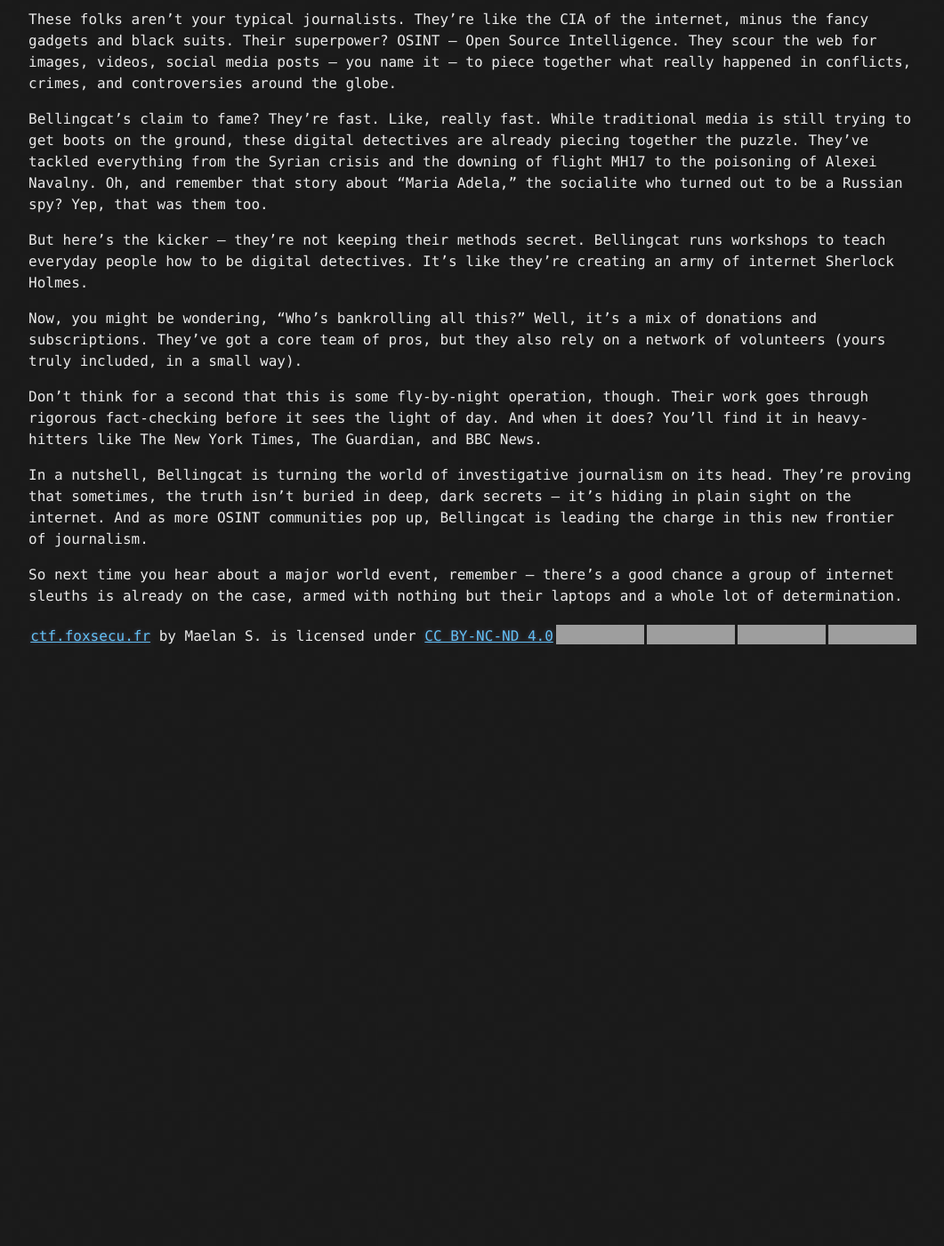
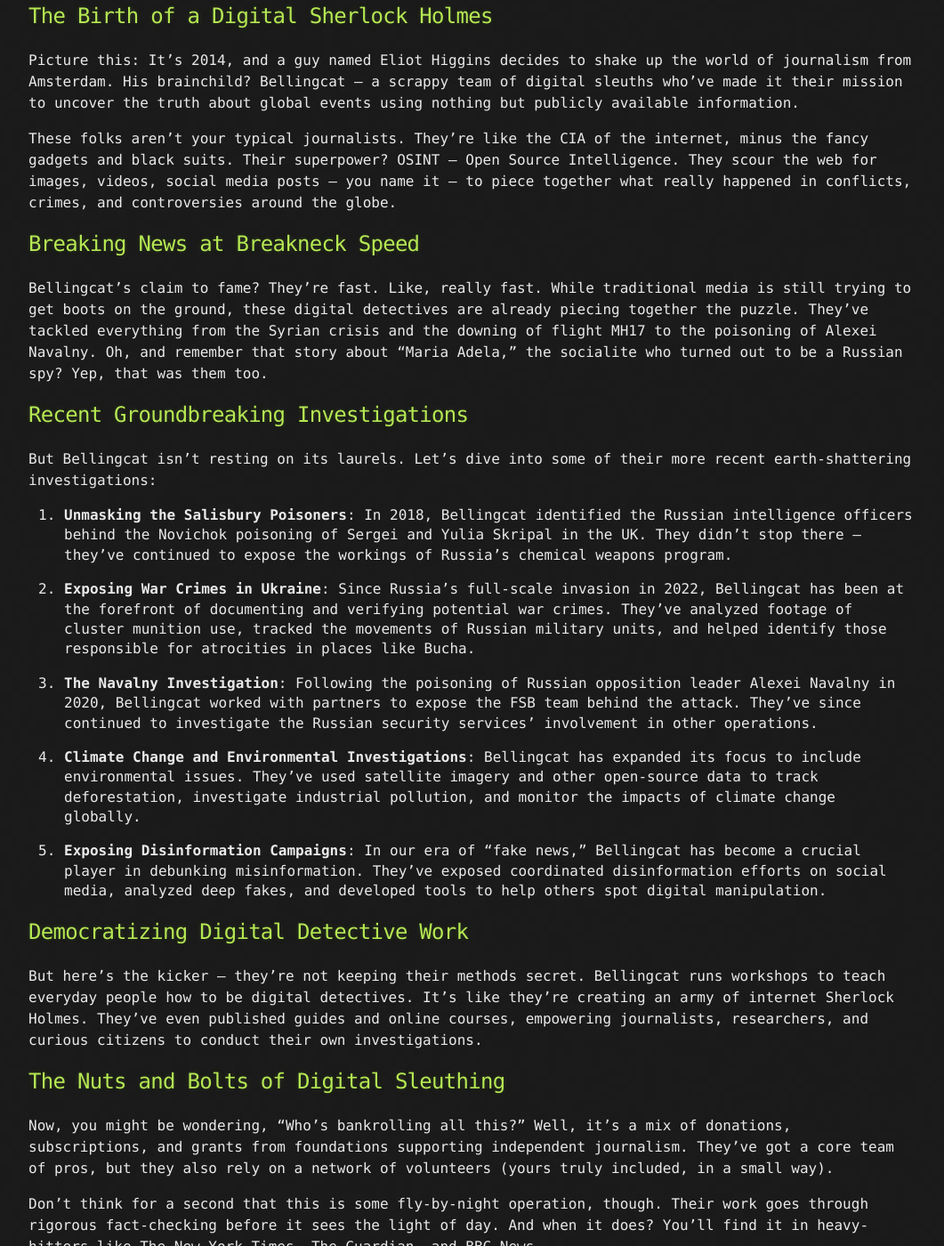
Before and after one commit to maelansecu/maelansecu.github.io, a Jekyll site: the page built from articles/bcat.md, in a window 1280 px wide and 1400 px high, scrolled down 347 px. Shown: the whole window at 89% size, without its empty margins (108-1169 px from the left). Built offline with Jekyll 4.4.1, drawn with Linux system fonts in a browser that asks for light colours; our own code applies the rules of GitHub Pages for plain Markdown files; before the commit the page ends 1090 px from its top, so only the background shows below that; some of the changed text lies outside the part shown; grey boxes are pictures that could not be loaded.

Commit message:
Update bcat.md

```diff
--- a/articles/bcat.md
+++ b/articles/bcat.md
@@ -2,22 +2,54 @@
 layout: default
 ---
 
-## Bellingcat: The Digital Detectives Changing Journalism
+# Bellingcat: The Digital Detectives Revolutionizing Investigative Journalism
 
-Ever heard of Bellingcat? If not, buckle up – you're in for a ride.
+Ever heard of Bellingcat? If not, buckle up – you're in for a wild ride through the cutting edge of modern journalism.
+
+## The Birth of a Digital Sherlock Holmes
 
 Picture this: It's 2014, and a guy named Eliot Higgins decides to shake up the world of journalism from Amsterdam. His brainchild? Bellingcat – a scrappy team of digital sleuths who've made it their mission to uncover the truth about global events using nothing but publicly available information.
 
 These folks aren't your typical journalists. They're like the CIA of the internet, minus the fancy gadgets and black suits. Their superpower? OSINT – Open Source Intelligence. They scour the web for images, videos, social media posts – you name it – to piece together what really happened in conflicts, crimes, and controversies around the globe.
 
+## Breaking News at Breakneck Speed
+
 Bellingcat's claim to fame? They're fast. Like, really fast. While traditional media is still trying to get boots on the ground, these digital detectives are already piecing together the puzzle. They've tackled everything from the Syrian crisis and the downing of flight MH17 to the poisoning of Alexei Navalny. Oh, and remember that story about "Maria Adela," the socialite who turned out to be a Russian spy? Yep, that was them too.
 
-But here's the kicker – they're not keeping their methods secret. Bellingcat runs workshops to teach everyday people how to be digital detectives. It's like they're creating an army of internet Sherlock Holmes.
+## Recent Groundbreaking Investigations
 
-Now, you might be wondering, "Who's bankrolling all this?" Well, it's a mix of donations and subscriptions. They've got a core team of pros, but they also rely on a network of volunteers (yours truly included, in a small way).
+But Bellingcat isn't resting on its laurels. Let's dive into some of their more recent earth-shattering investigations:
+
+1. **Unmasking the Salisbury Poisoners**: In 2018, Bellingcat identified the Russian intelligence officers behind the Novichok poisoning of Sergei and Yulia Skripal in the UK. They didn't stop there – they've continued to expose the workings of Russia's chemical weapons program.
+
+2. **Exposing War Crimes in Ukraine**: Since Russia's full-scale invasion in 2022, Bellingcat has been at the forefront of documenting and verifying potential war crimes. They've analyzed footage of cluster munition use, tracked the movements of Russian military units, and helped identify those responsible for atrocities in places like Bucha.
+
+3. **The Navalny Investigation**: Following the poisoning of Russian opposition leader Alexei Navalny in 2020, Bellingcat worked with partners to expose the FSB team behind the attack. They've since continued to investigate the Russian security services' involvement in other operations.
+
+4. **Climate Change and Environmental Investigations**: Bellingcat has expanded its focus to include environmental issues. They've used satellite imagery and other open-source data to track deforestation, investigate industrial pollution, and monitor the impacts of climate change globally.
+
+5. **Exposing Disinformation Campaigns**: In our era of "fake news," Bellingcat has become a crucial player in debunking misinformation. They've exposed coordinated disinformation efforts on social media, analyzed deep fakes, and developed tools to help others spot digital manipulation.
+
+## Democratizing Digital Detective Work
+
+But here's the kicker – they're not keeping their methods secret. Bellingcat runs workshops to teach everyday people how to be digital detectives. It's like they're creating an army of internet Sherlock Holmes. They've even published guides and online courses, empowering journalists, researchers, and curious citizens to conduct their own investigations.
+
+## The Nuts and Bolts of Digital Sleuthing
+
+Now, you might be wondering, "Who's bankrolling all this?" Well, it's a mix of donations, subscriptions, and grants from foundations supporting independent journalism. They've got a core team of pros, but they also rely on a network of volunteers (yours truly included, in a small way).
 
 Don't think for a second that this is some fly-by-night operation, though. Their work goes through rigorous fact-checking before it sees the light of day. And when it does? You'll find it in heavy-hitters like The New York Times, The Guardian, and BBC News.
 
-In a nutshell, Bellingcat is turning the world of investigative journalism on its head. They're proving that sometimes, the truth isn't buried in deep, dark secrets – it's hiding in plain sight on the internet. And as more OSINT communities pop up, Bellingcat is leading the charge in this new frontier of journalism.
+## Redefining Journalism in the Digital Age
 
-So next time you hear about a major world event, remember – there's a good chance a group of internet sleuths is already on the case, armed with nothing but their laptops and a whole lot of determination.
+Bellingcat isn't just pushing the envelope – they're practically inventing a new one. By harnessing the power of the internet and collaborative investigation, they've created a model that's as innovative as it is impactful. Their approach proves that in our interconnected world, the most powerful revelations often come from connecting the dots that are already out there.
+
+The ripple effects of their work are undeniable. Bellingcat's findings have sparked international discussions, informed policy decisions, and even been used as evidence in court cases. They've brought accountability to places where traditional journalism struggled to reach, shining a light on human rights abuses, war crimes, and environmental issues.
+
+But perhaps most importantly, Bellingcat is democratizing the very act of investigation. By sharing their methods and tools, they're fostering a global community of citizen journalists and researchers. It's a bold vision of a world where the pursuit of truth isn't confined to newsrooms, but is a collective endeavor we all can participate in.
+
+As we navigate an era of information overload and widespread disinformation, Bellingcat stands as a testament to the power of critical thinking, technological literacy, and dogged determination. They're not just reporting the news – they're reimagining how we uncover, verify, and understand the stories that shape our world.
+
+So next time you hear about a major world event, remember – there's a good chance a group of internet sleuths is already on the case, armed with nothing but their laptops and a whole lot of determination. And who knows? With the skills Bellingcat is teaching, the next big scoop might come from someone like you or me.
+
+In a world where the truth can seem increasingly elusive, Bellingcat stands as a beacon of what's possible when technology, tenacity, and transparency come together. They're not just changing journalism – they're reshaping how we uncover and understand the events that shape our world.
```
